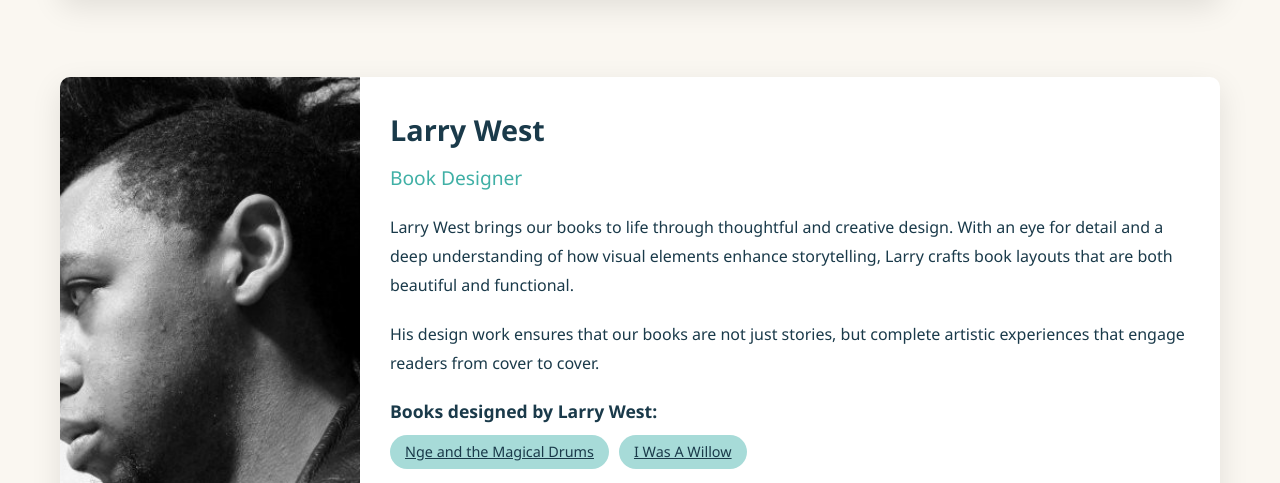
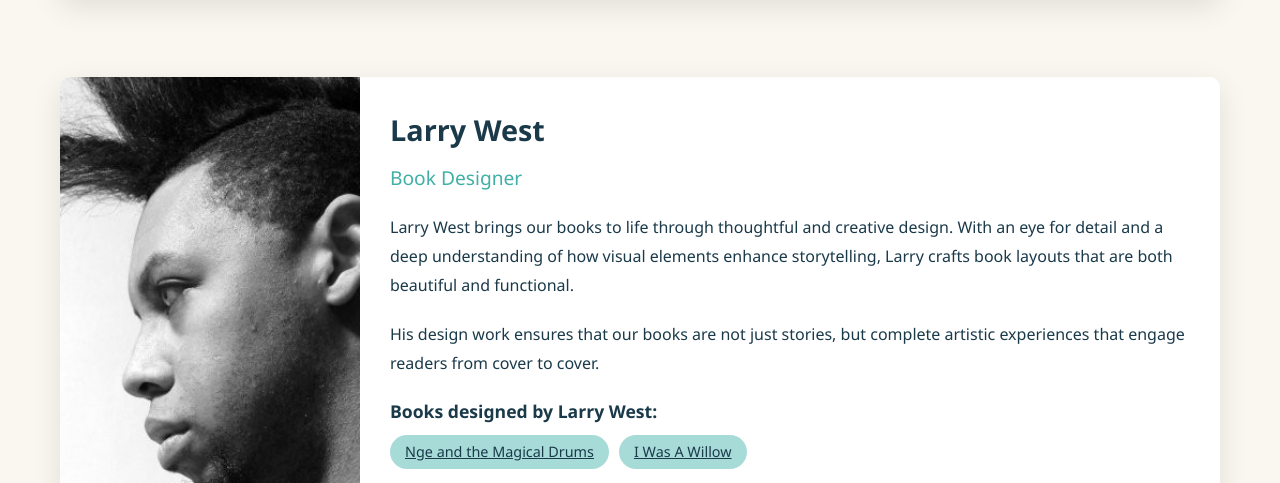
Before and after one commit to brumscotto/chalk-and-wonder-website, a plain HTML site: page authors/index.html in a window 1280 px wide. Shown: the part 2597-3080 px from the top of the page. Drawn offline with nearby package versions, Linux system fonts and the light colour scheme.

Commit message:
adjustment to larry's head shot so he's not cut off on desktop

```diff
--- a/assets/css/styles.css
+++ b/assets/css/styles.css
@@ -503,6 +503,11 @@ header {
     width: 100%;
     height: 100%;
     object-fit: cover;
+}
+
+/* Adjust Larry West's image to prevent face from being cut off in larger viewports */
+.author-image img[alt="Larry West"] {
+    object-position: left center;
 }
 
 .author-info {
```
